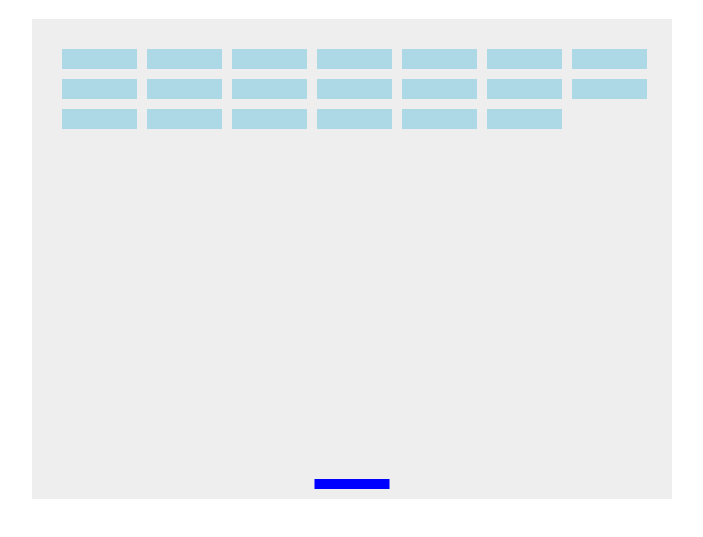
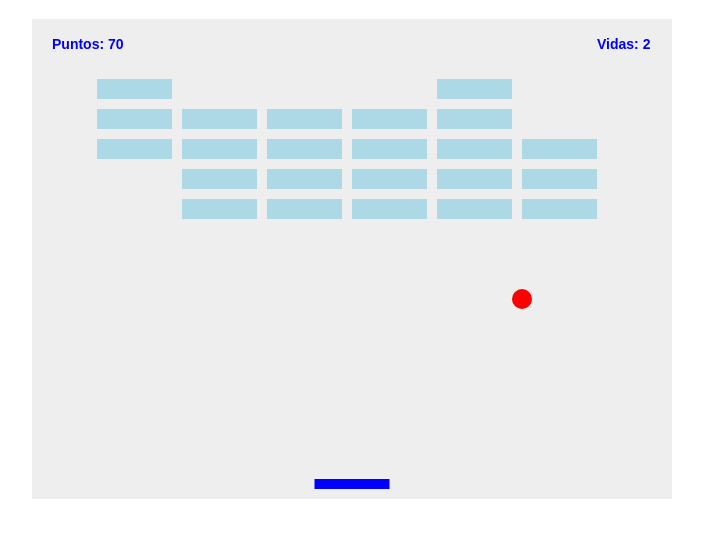
Before and after one commit to agustincomolli/nuevo_curso_programacion_basica, a website: page arkanoid/arkanoid.html in a window 1280 px wide. Shown: the part 61-598 px from the top of the page, without its empty margins (288-991 px from the left). Drawn offline with Linux system fonts and the light colour scheme.

Commit message:
Terminado Arkanoid

```diff
--- a/arkanoid/arkanoid.html
+++ b/arkanoid/arkanoid.html
@@ -1,5 +1,6 @@
 <!DOCTYPE html>
 <html lang="en">
+
 <head>
     <meta charset="UTF-8">
     <meta http-equiv="X-UA-Compatible" content="IE=edge">
@@ -7,9 +8,15 @@
     <title>Arkanoid</title>
     <link rel="stylesheet" href="style.css">
 </head>
+
 <body>
     <h1>Arkanoid</h1>
     <canvas id="can-game" width="640px" height="480px"></canvas>
+    <div id="div-message" hidden="true">
+        <span id="spn-message">Mensaje</span>
+        <button id="btn-reset">Reiniciar</button>
+    </div>
     <script src="./code.js"></script>
 </body>
+
 </html>
--- a/arkanoid/code.js
+++ b/arkanoid/code.js
@@ -6,11 +6,12 @@ var x = canvas.width / 2
 var y = canvas.height - 30
 
 // Dirección o velocidad de la bola.
-var dx = 2
-var dy = -2
+var dx = 5
+var dy = -5
 
 // Tamaño de la bola.
 var ball_radius = 10
+var ball_color = "red"
 
 // Definir la opciones de la pala.
 var paddle_height = 10
@@ -21,14 +22,68 @@ var right_pressed = false
 var left_pressed = false
 
 // Muro de ladrillos.
-var brick_row_count = 3
-var brick_column_count = 7
+var brick_row_count = 5
+var brick_column_count = 6
 var brick_width = 75
 var brick_height = 20
 var brick_padding = 10
-var brick_offset_top = 30
-var brick_offset_left = 30
+var brick_offset_top = 60
+var brick_offset_left = (canvas.width -
+    (brick_column_count * (brick_width + brick_padding))) / 2
 var bricks = []
+
+var score = 0
+var lives = 3
+
+var div_message = document.getElementById("div-message")
+var spn_message = document.getElementById("spn-message")
+var btn_reset = document.getElementById("btn-reset")
+
+
+function draw_lives() {
+    // Mostrar la cantidad de vidas.
+    ctx.font = "bold 14px Arial"
+    ctx.fillStyle = "blue"
+    ctx.fillText("Vidas: " + lives, canvas.width - 75, 30)
+}
+
+
+function reset_game() {
+    // Reiniciar el juego.
+    document.location.reload()
+}
+
+function mouse_move_handler(event) {
+    // Asociar el moviento de la pala con el mouse.
+
+    let relative_x = event.clientX - canvas.offsetLeft
+
+    if (relative_x > 0 && relative_x < canvas.width) {
+        paddle_x = relative_x
+    }
+}
+
+
+function get_random_color() {
+    // Genera un color aleatorio.
+    let letters = "0123456789ABCDF"
+    let color = "#"
+
+    for (index = 0; index < 6; index++) {
+        color += letters[Math.floor(Math.random() * 16)]
+    }
+
+    return color
+}
+
+
+function draw_score() {
+    // Dibujar marcador de puntos.
+    ctx.font = "bold 14px Arial"
+    ctx.fillStyle = "blue"
+    ctx.fillText("Puntos: " + score, 20, 30)
+}
+
 
 function collision_detection() {
     // Detectar las colisiones de la bola con los ladrillos.
@@ -38,11 +93,24 @@ function collision_detection() {
         for (row = 0; row < brick_row_count; row++) {
             brick = bricks[col][row]
 
+            // Si el status es 0 no detectar la colisión.
+            if (brick.status == 0) {
+                continue
+            }
+
             if ((x > brick.x) && (x < brick.x + brick_width) &&
                 (y > brick.y) && (y < brick.y + brick_height)) {
 
                 dy = -dy
                 brick.status = 0
+                score += 10
+
+                if (score == (brick_column_count * brick_row_count) * 10) {
+                    dx = 0
+                    dy = 0
+                    spn_message.innerHTML = "¡Felicitaciones, ganaste!"
+                    div_message.style.display = "block"
+                }
             }
         }
     }
@@ -55,6 +123,8 @@ function draw_bricks() {
     let brick_y = 0
     for (col = 0; col < brick_column_count; col++) {
         for (row = 0; row < brick_row_count; row++) {
+
+            // Si el status es 0 no dibujar el ladrillo.
             if (bricks[col][row].status == 0) {
                 continue
             }
@@ -76,18 +146,19 @@ function draw_bricks() {
 function draw_paddle() {
     // Dibujar paleta.
     ctx.beginPath()
-    ctx.rect(paddle_x, (canvas.height - paddle_height - 10), paddle_width, paddle_height)
+    ctx.rect(paddle_x, (canvas.height - paddle_height - 10),
+        paddle_width, paddle_height)
     ctx.fillStyle = "blue"
     ctx.fill()
     ctx.closePath()
 }
 
 
-function draw_ball() {
+function draw_ball(color) {
     // Dibujar una bola.
     ctx.beginPath()
     ctx.arc(x, y, ball_radius, 0, Math.PI * 2)
-    ctx.fillStyle = "red"
+    ctx.fillStyle = color
     ctx.fill()
     ctx.closePath()
 }
@@ -97,13 +168,17 @@ function draw() {
     // Borrar canvas.
     ctx.clearRect(0, 0, canvas.width, canvas.height)
 
+    collision_detection()
+
     draw_bricks()
 
-    draw_ball()
+    draw_ball(ball_color)
 
     draw_paddle()
 
-    collision_detection()
+    draw_score()
+
+    draw_lives()
 
     // Si la bola toca el borde superior, cambiar la dirección.
     if (y + dy < ball_radius) {
@@ -113,10 +188,24 @@ function draw() {
         if (x > paddle_x && x < paddle_x + paddle_width) {
             dy = -dy
             dy
+            ball_color = get_random_color()
         } else if (y + dy > canvas.height - ball_radius) {
-            // Si toca la parte inferior, se termina el juego.
-            alert("¡Juego terminado!")
-            document.location.reload()
+            // Si toca la parte inferior, restar vida.
+            lives--
+            // Si no tiene más vidas...
+            if (!lives) {
+                dy = 0
+                dx = 0
+                spn_message.innerHTML = "¡GAME OVER!"
+                div_message.style.display = "block"
+            } else {
+                // Empezar por el medio.
+                x = canvas.width / 2
+                y = canvas.height - 30
+                dx = 5
+                dy = -5
+                paddle_x = (canvas.width - paddle_width) / 2
+            }
         }
     }
 
@@ -135,6 +224,9 @@ function draw() {
     } else if (left_pressed && paddle_x > 0) {
         paddle_x -= 7
     }
+
+    // Refrescar la pantalla.
+    requestAnimationFrame(draw)
 }
 
 
@@ -158,11 +250,10 @@ function keyup_handler(e) {
 }
 
 
-// Repintar todo cada 10 milisegundos.
-setInterval(draw, 10)
-
 document.addEventListener("keydown", keydown_handler)
 document.addEventListener("keyup", keyup_handler)
+document.addEventListener("mousemove", mouse_move_handler)
+document.addEventListener("click", reset_game)
 
 for (col = 0; col < brick_column_count; col++) {
     bricks[col] = []
@@ -170,3 +261,6 @@ for (col = 0; col < brick_column_count; col++) {
         bricks[col][row] = { x: 0, y: 0, status: 1 }
     }
 }
+
+// Pintar el canvas
+draw()
--- a/arkanoid/style.css
+++ b/arkanoid/style.css
@@ -6,3 +6,12 @@ canvas {
     background: #eee;
     margin: 0 auto;
 }
+
+#div-message {
+    font-weight: bold;
+    margin-top: 10px;
+}
+
+#spn-message {
+    margin-right: 10px;
+}
--- a/dungeon-combat/index.js
+++ b/dungeon-combat/index.js
@@ -1 +1,5 @@
-console.log("¡Hola Mundo!")
+// Importar librería Express.
+const express = require("express")
+
+// Crear una instancia del servidor Express.
+const app  = express()
--- /dev/null
+++ b/package.json
@@ -0,0 +1,5 @@
+{
+  "dependencies": {
+    "express": "^4.18.1"
+  }
+}
```
Also changed, not shown: 1 other file.
